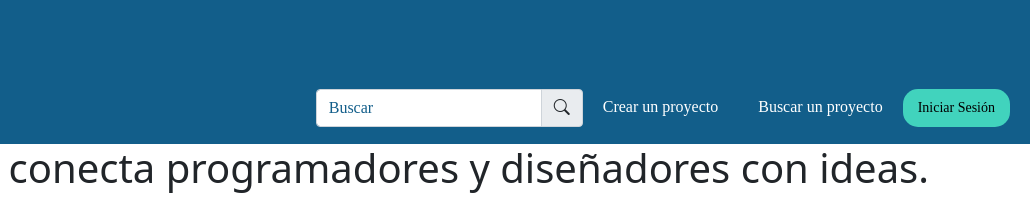
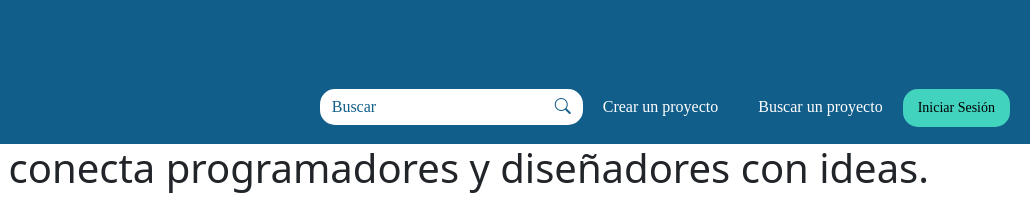
Before and after one commit to frontendcafe/cmyk-orange, a plain HTML site: page index.html in a window 1280 px wide. Shown: the top 210 px of the page, 250-1280 px from the left. Drawn offline with nearby package versions, Linux system fonts and the light colour scheme.

Commit message:
update navbar.css - navbar con botones

```diff
--- a/css/navbar.css
+++ b/css/navbar.css
@@ -105,14 +105,29 @@
     font-style: normal;
     font-size: 18px;
     line-height: 20px;
-
-    /* padding-left: 10%; */
 }
 
 #txtbuscar{
     color: var(--black-color);
+    border-top-left-radius: 15px; /* solo border top-bottom left */
+    border-bottom-left-radius: 15px;
+
+    border: 0px solid var(--white-color);
 }
+
 #txtbuscar::placeholder{ /* texto del placeholder del INPUT BUSCAR */
+    color: var(--navbar-bg-color);
+}
+
+#basic-addon2{ /* icono Lupa - search bar */
+    border-top-right-radius: 15px; /* solo border top-bottom right */
+    border-bottom-right-radius: 15px;
+
+    border: 0px solid var(--white-color);
+    background-color: var(--white-color);
+}
+
+#basic-addon2 > i{ /* color de icono lupa */
     color: var(--navbar-bg-color);
 }
 
```
